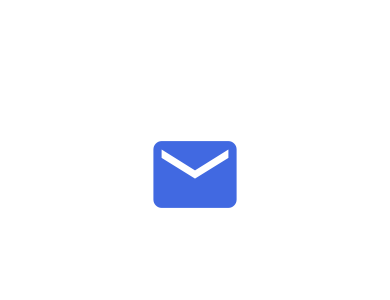
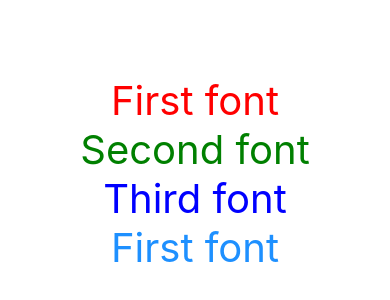
Before and after one commit to exemplar-codes/DoneWithIt, a React Native app: screen / in a window 390 px wide. Shown: the part 248-548 px from the top of the page. Built offline with nearby package versions, Linux system fonts and the light colour scheme.

Commit message:
Use platform.select to simplify logic

```diff
--- a/App.js
+++ b/App.js
@@ -1,5 +1,5 @@
-import IconsTrialScreen from "./app/screens/IconsTrialScreen";
+import StyleTrialScreen from "./app/screens/StyleTrialScreen";
 
 export default function App() {
-  return <IconsTrialScreen />;
+  return <StyleTrialScreen />;
 }
--- a/app/screens/StyleTrialScreen.js
+++ b/app/screens/StyleTrialScreen.js
@@ -3,18 +3,17 @@ import { Platform, StyleSheet, Text, View } from "react-native";
 import AppScreen from "../components/AppScreen";
 
 function StyleTrialScreen(props) {
-  const f1 = Platform.OS === "android" ? styles.andr1 : styles.ios1;
-  const f2 = Platform.OS === "android" ? styles.andr2 : styles.ios2;
-  const f3 = Platform.OS === "android" ? styles.andr3 : styles.ios3;
-  const test = Platform.OS === "android" ? styles.andrTest : styles.iosTest;
-
   return (
     <AppScreen style={styles.container}>
-      <Text style={[styles.text, f1, { color: "red" }]}>First font</Text>
-      <Text style={[styles.text, f2, { color: "green" }]}>Second font</Text>
-      <Text style={[styles.text, f3, { color: "blue" }]}>Third font</Text>
+      <Text style={[styles.text, styles.f1, { color: "red" }]}>First font</Text>
+      <Text style={[styles.text, styles.f2, { color: "green" }]}>
+        Second font
+      </Text>
+      <Text style={[styles.text, styles.f3, { color: "blue" }]}>
+        Third font
+      </Text>
 
-      <Text style={[styles.text, test, { color: "dodgerblue" }]}>
+      <Text style={[styles.text, styles.test, { color: "dodgerblue" }]}>
         First font
       </Text>
     </AppScreen>
@@ -29,22 +28,34 @@ const styles = StyleSheet.create({
   text: {
     fontSize: 40,
   },
-  andr1: { fontFamily: "normal" },
-  andr2: { fontFamily: "serif" },
-  andr3: { fontFamily: "monospace" },
-  andrTest: { fontFamily: "Roboto" }, // same as 'normal'
-  //
-  ios1: {
-    fontFamily: "Arial",
+  ...fonts,
+});
+
+const fonts = Platform.select({
+  android: {
+    f1: {
+      fontFamily: "normal",
+    },
+    f2: {
+      fontFamily: "serif",
+    },
+    f3: {
+      fontFamily: "monospace",
+    },
+    test: { fontFamily: "Roboto" },
   },
-  ios2: {
-    fontFamily: "Georgia",
-  },
-  ios3: {
-    fontFamily: "Georgia",
-  },
-  iosTest: {
-    fontFamily: "Helvetica",
+  ios: {
+    f1: {
+      fontFamily: "Georgia",
+    },
+    f2: {
+      fontFamily: "Georgia",
+    },
+    f3: {
+      fontFamily: "Helvetica",
+    },
+    test: { fontFamily: "Helvetica" },
   },
 });
+
 export default StyleTrialScreen;
```
